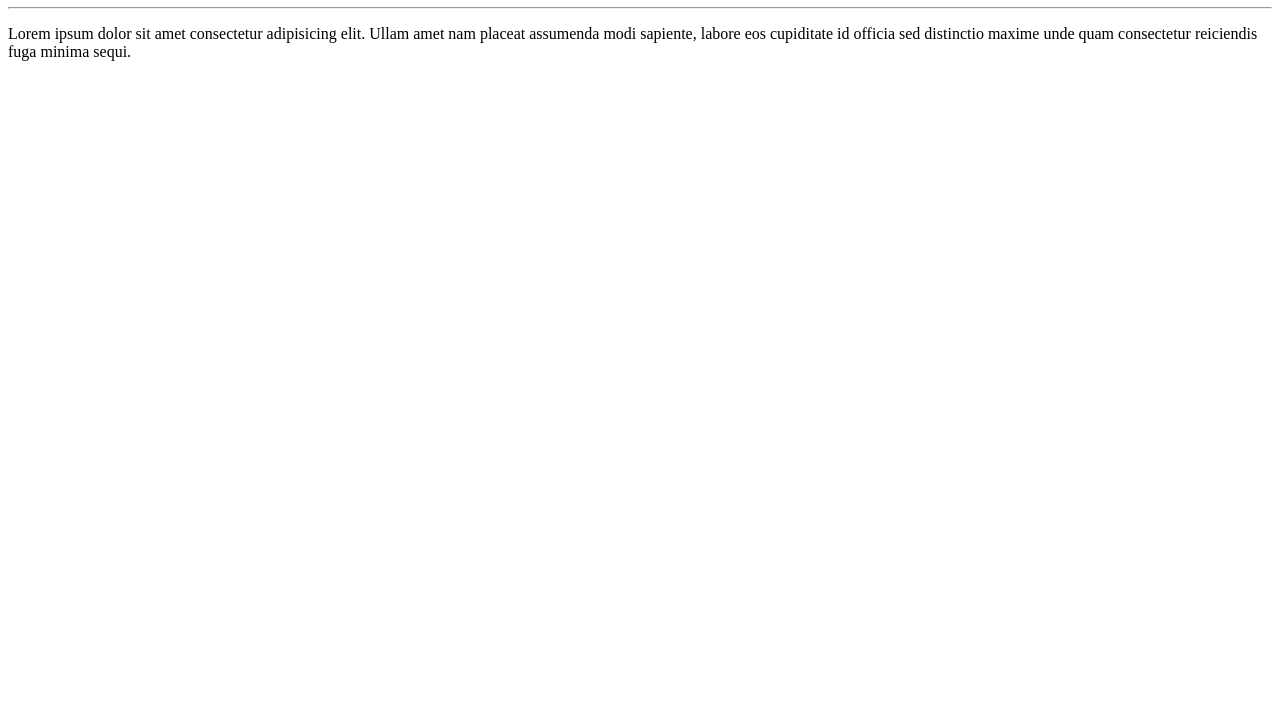
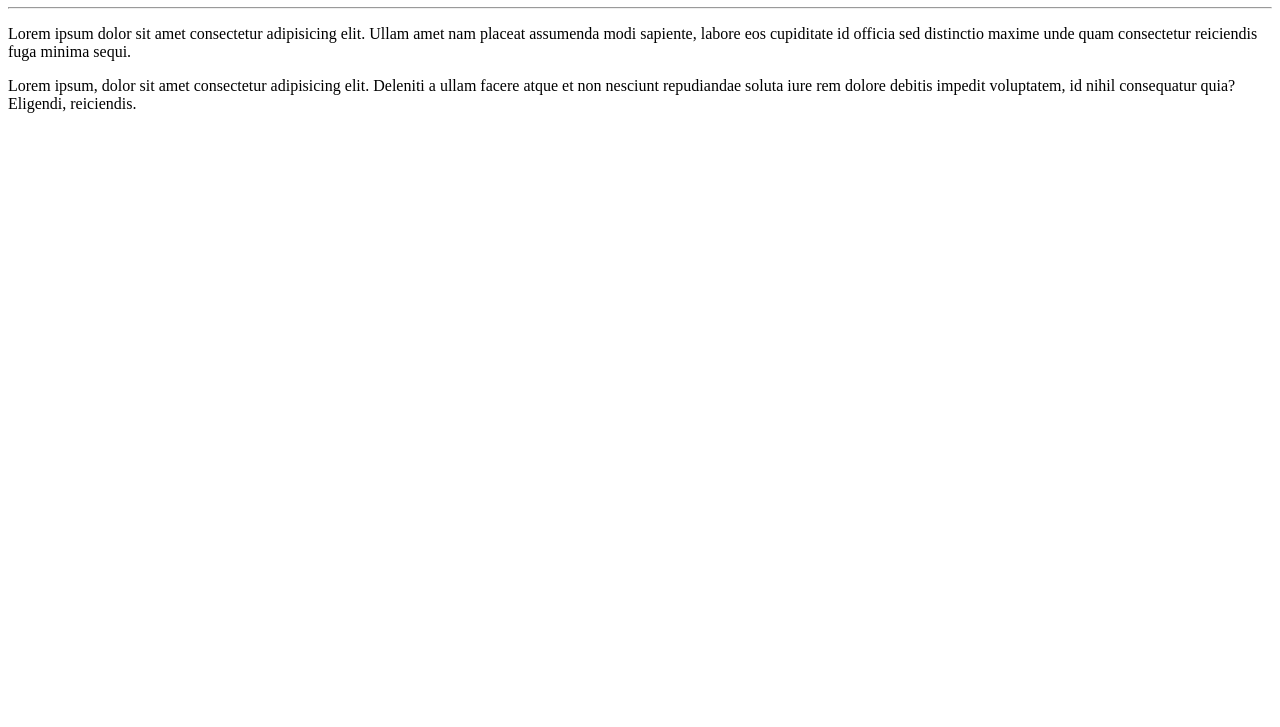
Before and after one commit to FabianoBill/Ola-Mundo, a plain HTML site: page site-exemplo/index.html in a window 1280 px wide. Shown: the part 73-800 px from the top of the page. Drawn offline with Linux system fonts and the light colour scheme.

Commit message:
adicionei um parágrafo

```diff
--- a/site-exemplo/index.html
+++ b/site-exemplo/index.html
@@ -10,5 +10,7 @@
     <h1>Olá, Mundo.</h1>
     <hr>
     <p>Lorem ipsum dolor sit amet consectetur adipisicing elit. Ullam amet nam placeat assumenda modi sapiente, labore eos cupiditate id officia sed distinctio maxime unde quam consectetur reiciendis fuga minima sequi.</p>
+    <p>Lorem ipsum, dolor sit amet consectetur adipisicing elit. Deleniti a ullam facere atque et non nesciunt repudiandae soluta iure rem dolore debitis impedit voluptatem, id nihil consequatur quia? Eligendi, reiciendis.
+    </p>
 </body>
 </html>
```
